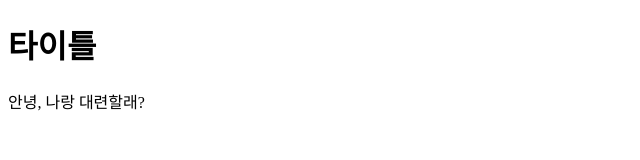
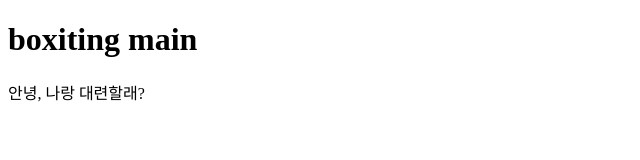
Before and after one commit to major9-design/five, a plain HTML site: page index.html in a window 1280 px wide. Shown: the whole page, without its empty margins (0-640 px from the left). Drawn offline with Linux system fonts and the light colour scheme.

Commit message:
메인페이지 생성

```diff
--- a/index.html
+++ b/index.html
@@ -7,7 +7,7 @@
     <title>Document</title>
 </head>
 <body>
-    <h1>타이틀</h1>
+    <h1>boxiting main</h1>
     <div>안녕, 나랑 대련할래?</div>
 </body>
 </html>
```
